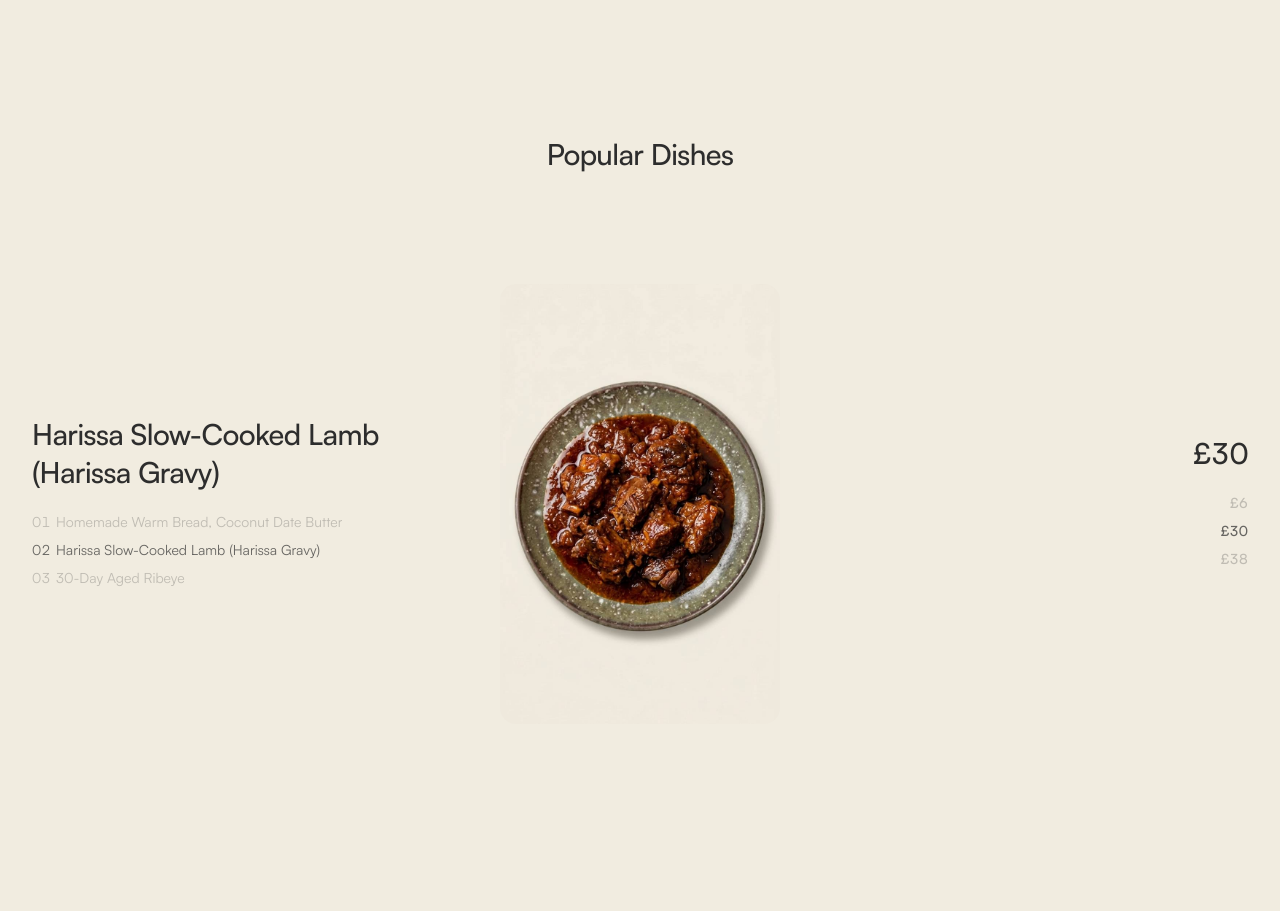
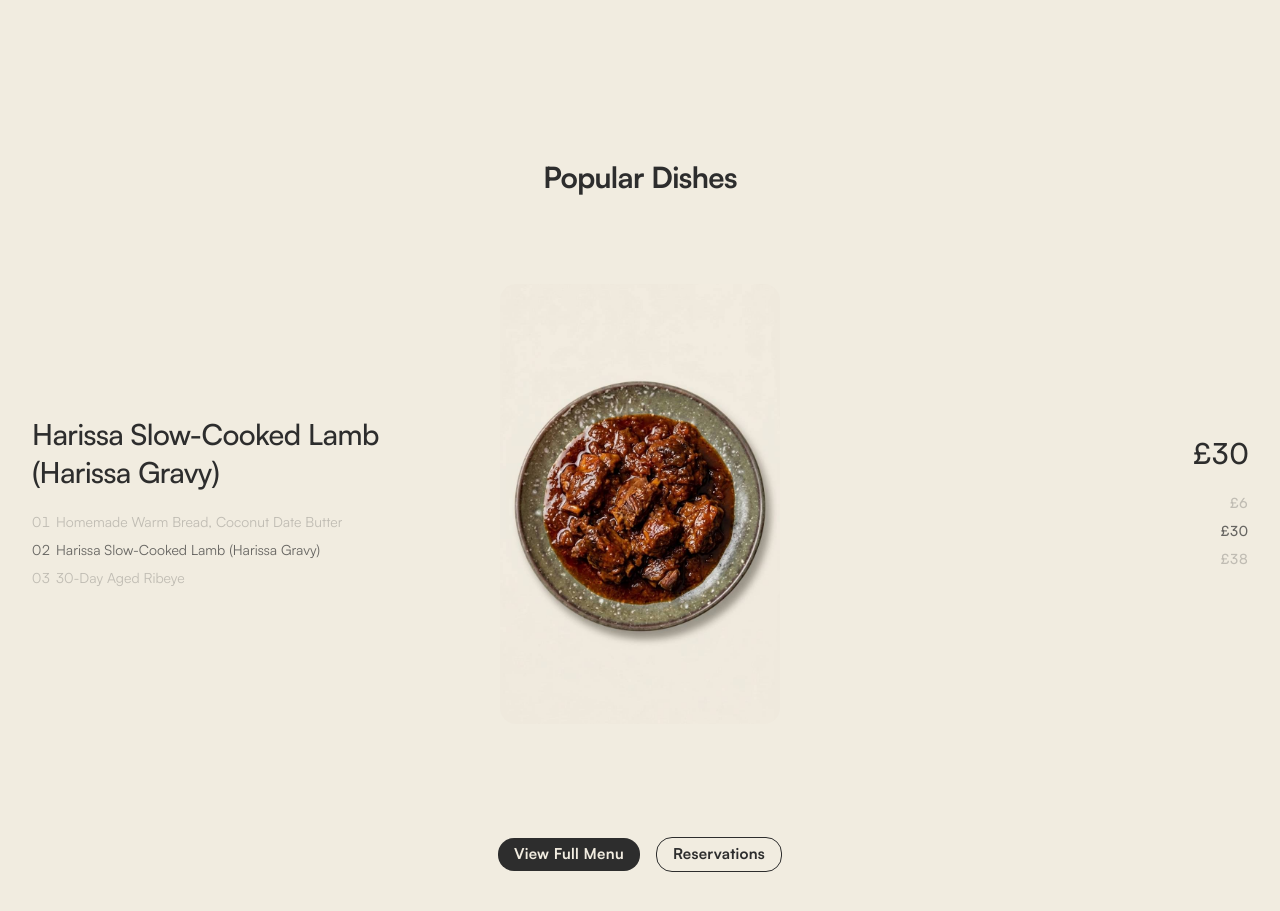
Before and after one commit to ABD2k23/TheGreatChase, a Next.js app: page / in a window 1280 px wide. Shown: the part 2120-3031 px from the top of the page. Built offline with nearby package versions, Linux system fonts and the light colour scheme.

Commit message:
End Frontend

```diff
--- a/src/components/PopularSecond.tsx
+++ b/src/components/PopularSecond.tsx
@@ -8,6 +8,8 @@ import {
   motion,
   useMotionValueEvent,
   useScroll,
+  useTransform,
+  useSpring,
 } from "framer-motion";
 import {
   useMemo,
@@ -16,6 +18,7 @@ import {
   useEffect,
   type CSSProperties,
 } from "react";
+import Click from "./Click";
 
 type Dish = {
   name: string;
@@ -56,6 +59,13 @@ const PopularSecond = () => {
     offset: ["start start", "end end"],
   });
 
+  // Map scroll progress to a scale value for the H1.
+  // Start shrinking a little earlier so the title reduces size sooner.
+  const scale = useTransform(scrollYProgress, [0, 0.1], [1, 0.36]);
+
+  // Smooth the scale motion value with a spring for nicer easing
+  const springScale = useSpring(scale, { stiffness: 120, damping: 20 });
+
   const [activeIndex, setActiveIndex] = useState(0);
   const [isMobile, setIsMobile] = useState(false);
 
@@ -92,9 +102,12 @@ const PopularSecond = () => {
         style={{ height: `${scrollHeight}vh` }}
       >
         <div className="sticky top-0 h-dvh flex items-center px-4 sm:px-6 md:px-8">
-          <h3 className="absolute top-8 left-0 w-full text-center px-4 ">
+          <motion.h1
+            className="absolute top-8 left-0 w-full text-center px-4 "
+            style={{ scale: springScale, originX: 0.5, originY: 0.5 }}
+          >
             Popular Dishes
-          </h3>
+          </motion.h1>
           <div className="w-full grid grid-cols-1 md:grid-cols-3 gap-4 md:gap-8 items-center">
             {/* Name */}
             <div className="min-w-0 order-2 md:order-1">
@@ -185,18 +198,15 @@ const PopularSecond = () => {
               </div>
             </div>
           </div>
+          <div className="absolute bottom-8 left-0 w-full  px-4 ">
+            <div className="flex flex-row items-center justify-center gap-4 ">
+              <Click content="View Full Menu" fer="/Menu" status={true} />
+              <Click content="Reservations" fer="/" status={false} />
+            </div>
+          </div>
         </div>
       </div>
       {/* Menu */}
-
-      <div
-        className="flex flex-row items-center justify-center gap-4 py-8 md:py-16 px-4 md:px-8 pb-16 md:pb-32"
-        // delay={0.05}
-        // amount={0.15}
-      >
-        <BigClick content="View Full Menu" fer="/Menu" status={true} />
-        <BigClick content="Reservations" fer="/" status={false} />
-      </div>
     </div>
   );
 };
```
